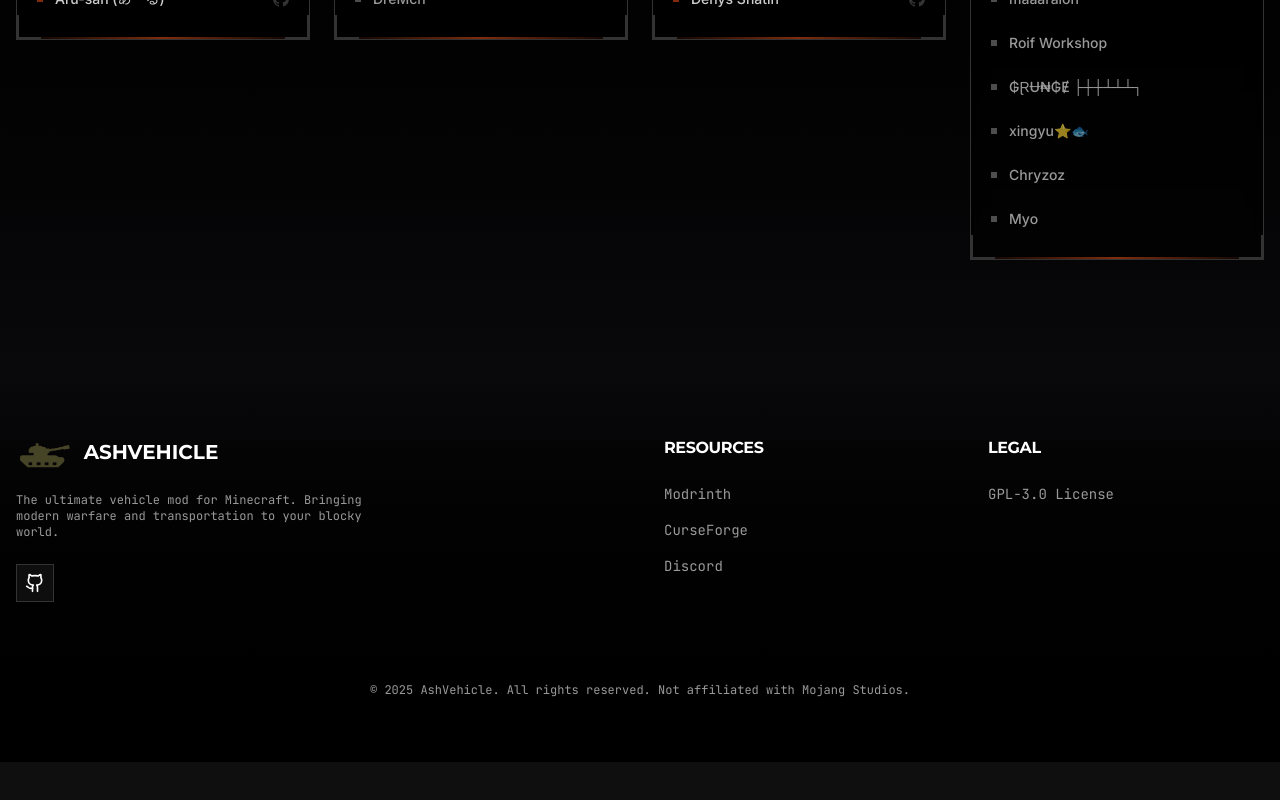
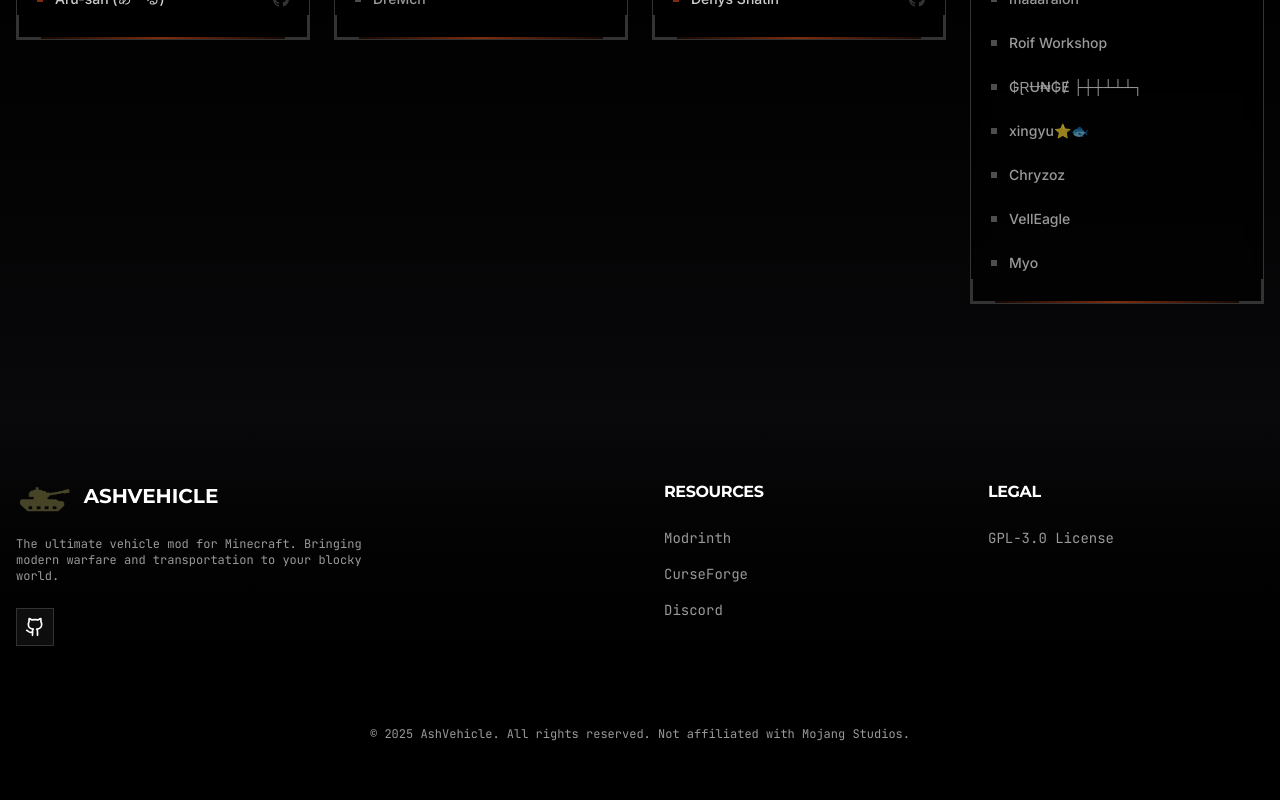
Before and after one commit to AshViper/AshVehicle-site, a Svelte app: page / in a window 1280 px wide. Shown: the part 4220-5020 px from the top of the page. Before the commit the page ends 4982 px from the top, so only its background shows below. Built offline with nearby package versions, Linux system fonts and the light colour scheme.

Commit message:
add member

```diff
--- a/src/components/Team.svelte
+++ b/src/components/Team.svelte
@@ -14,6 +14,7 @@
       { name: "₲ⱤɄ₦₲Ɇ ├┼┼┴┴┴┐" },
       { name: "xingyu⭐🐟" },
       { name: "Chryzoz" },
+      { name: "VellEagle" },
       { name: "Myo" }
     ]
   };
```
